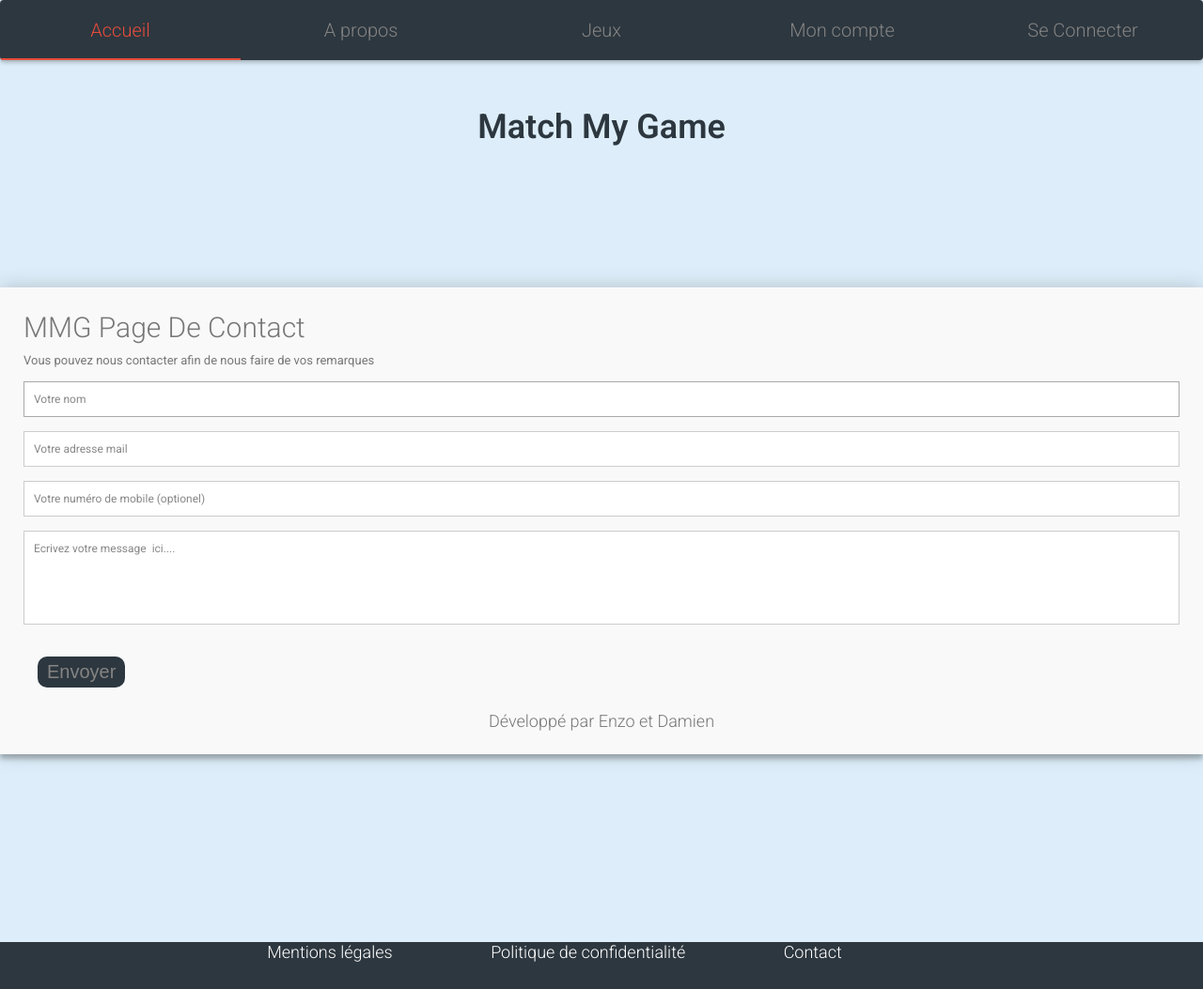
After one commit to MatchMyGame/MatchMyGame, a PHP site: page /contact.php in a window 1280 px wide. The commit adds this page. Shown: the whole page at 94% size. Run offline with PHP 8.4, Linux system fonts and the light colour scheme.

Commit message:
on voit le bout

```diff
--- /dev/null
+++ b/contact.css
@@ -0,0 +1,144 @@
+@import url(https://fonts.googleapis.com/css?family=Roboto:400,300,600,400italic);
+* {
+  margin: 0;
+  padding: 0;
+  box-sizing: border-box;
+  -webkit-box-sizing: border-box;
+  -moz-box-sizing: border-box;
+  -webkit-font-smoothing: antialiased;
+  -moz-font-smoothing: antialiased;
+  -o-font-smoothing: antialiased;
+  font-smoothing: antialiased;
+  text-rendering: optimizeLegibility;
+}
+
+body {
+  font-family: "Roboto", Helvetica, Arial, sans-serif;
+  font-weight: 100;
+  font-size: 12px;
+  line-height: 30px;
+  color: #777;
+  background: #87CEFA;
+}
+
+.container {
+  max-width: 400px;
+  width: 100%;
+  margin: 0 auto;
+  position: relative;
+}
+
+#contact input[type="text"],
+#contact input[type="email"],
+#contact input[type="tel"],
+#contact input[type="url"],
+#contact textarea,
+#contact button[type="submit"] {
+  font: 400 12px/16px "Roboto", Helvetica, Arial, sans-serif;
+}
+
+#contact {
+  background: #F9F9F9;
+  padding: 25px;
+  margin: 150px 0;
+  box-shadow: 0 0 20px 0 rgba(0, 0, 0, 0.2), 0 5px 5px 0 rgba(0, 0, 0, 0.24);
+}
+
+#contact h3 {
+  display: block;
+  font-size: 30px;
+  font-weight: 300;
+  margin-bottom: 10px;
+}
+
+#contact h4 {
+  margin: 5px 0 15px;
+  display: block;
+  font-size: 13px;
+  font-weight: 400;
+}
+
+fieldset {
+  border: medium none !important;
+  margin: 0 0 10px;
+  min-width: 100%;
+  padding: 0;
+  width: 100%;
+}
+
+#contact input[type="text"],
+#contact input[type="email"],
+#contact input[type="tel"],
+#contact input[type="url"],
+#contact textarea {
+  width: 100%;
+  border: 1px solid #ccc;
+  background: #FFF;
+  margin: 0 0 5px;
+  padding: 10px;
+}
+
+#contact input[type="text"]:hover,
+#contact input[type="email"]:hover,
+#contact input[type="tel"]:hover,
+#contact input[type="url"]:hover,
+#contact textarea:hover {
+  -webkit-transition: border-color 0.3s ease-in-out;
+  -moz-transition: border-color 0.3s ease-in-out;
+  transition: border-color 0.3s ease-in-out;
+  border: 1px solid #aaa;
+}
+
+#contact textarea {
+  height: 100px;
+  max-width: 100%;
+  resize: none;
+}
+
+#contact button[type="submit"] {
+  cursor: pointer;
+  width: 100%;
+  border: none;
+  background: #4CAF50;
+  color: #FFF;
+  margin: 0 0 5px;
+  padding: 10px;
+  font-size: 15px;
+}
+
+#contact button[type="submit"]:hover {
+  background: #43A047;
+  -webkit-transition: background 0.3s ease-in-out;
+  -moz-transition: background 0.3s ease-in-out;
+  transition: background-color 0.3s ease-in-out;
+}
+
+#contact button[type="submit"]:active {
+  box-shadow: inset 0 1px 3px rgba(0, 0, 0, 0.5);
+}
+
+.copyright {
+  text-align: center;
+}
+
+#contact input:focus,
+#contact textarea:focus {
+  outline: 0;
+  border: 1px solid #aaa;
+}
+
+::-webkit-input-placeholder {
+  color: #888;
+}
+
+:-moz-placeholder {
+  color: #888;
+}
+
+::-moz-placeholder {
+  color: #888;
+}
+
+:-ms-input-placeholder {
+  color: #888;
+}
--- /dev/null
+++ b/contact.php
@@ -0,0 +1,43 @@
+<!DOCTYPE html>
+<html lang="fr">
+
+<head>
+<meta content="text/html; charset=utf-8" http-equiv="Content-Type">
+<link rel="stylesheet" href="contact.css" />
+<link rel="stylesheet" href="styles.css" />
+<link rel="stylesheet" href="style2.css" />
+</head>
+
+<div id="main">
+	<body>
+
+		<?php include('header.php') ?>
+
+
+  		<div class="contenir">
+           <form id="contact" action="" method="post">
+           <h3>MMG Page De Contact</h3>
+           <h4>Vous pouvez nous contacter afin de nous faire de vos remarques</h4>
+               <fieldset>
+               <input placeholder="Votre nom" type="text" tabindex="1" required autofocus>
+               </fieldset>
+               <fieldset>
+               <input placeholder="Votre adresse mail" type="email" tabindex="2" required>
+               </fieldset>
+               <fieldset>
+      		   <input placeholder="Votre numéro de mobile (optionel)" type="tel" tabindex="3" required>
+    		   </fieldset>
+               <fieldset>
+               <textarea placeholder="Ecrivez votre message  ici...." tabindex="5" required></textarea>
+               </fieldset>
+               <fieldset>
+               <button name="Envoyer" type="Envoyez" id="contact-submit" data-submit="...Envoyez">Envoyer</button>
+               </fieldset>
+               <p class="copyright">Développé par Enzo et Damien</p>
+          </form>
+        </div>
+
+		<?php include('footer.php') ?>
+		</body>
+	</div>
+</html>
--- a/header.php
+++ b/header.php
@@ -6,7 +6,7 @@
 
 		      		<li><a href="index.php"><i class="fa fa-home"></i><span>Accueil</span></a></li>
 
-		     		<li><a href="compte.php"><i class="fa fa-rss"></i> <span>A propos</span></a></li>
+		     		<li><a href="propos.php"><i class="fa fa-rss"></i> <span>A propos</span></a></li>
 
 		      		<li><a href="jeux.php"><i class="fa fa-handshake"></i><span>Jeux</span></a></li>
 
--- a/style2.css
+++ b/style2.css
@@ -18,3 +18,6 @@
 	flex-direction: row;
 	flex-wrap: wrap;
 }
+.titre {
+	text-align: center;
+}
--- a/styles.css
+++ b/styles.css
@@ -20,6 +20,7 @@ body, html{height:100%;}
 }
 p {
   text-justify: auto;
+  text-align: center;
 }
 
 /*footer{
```
Also changed, not shown: propos.php (added, +33 -0 lines).
